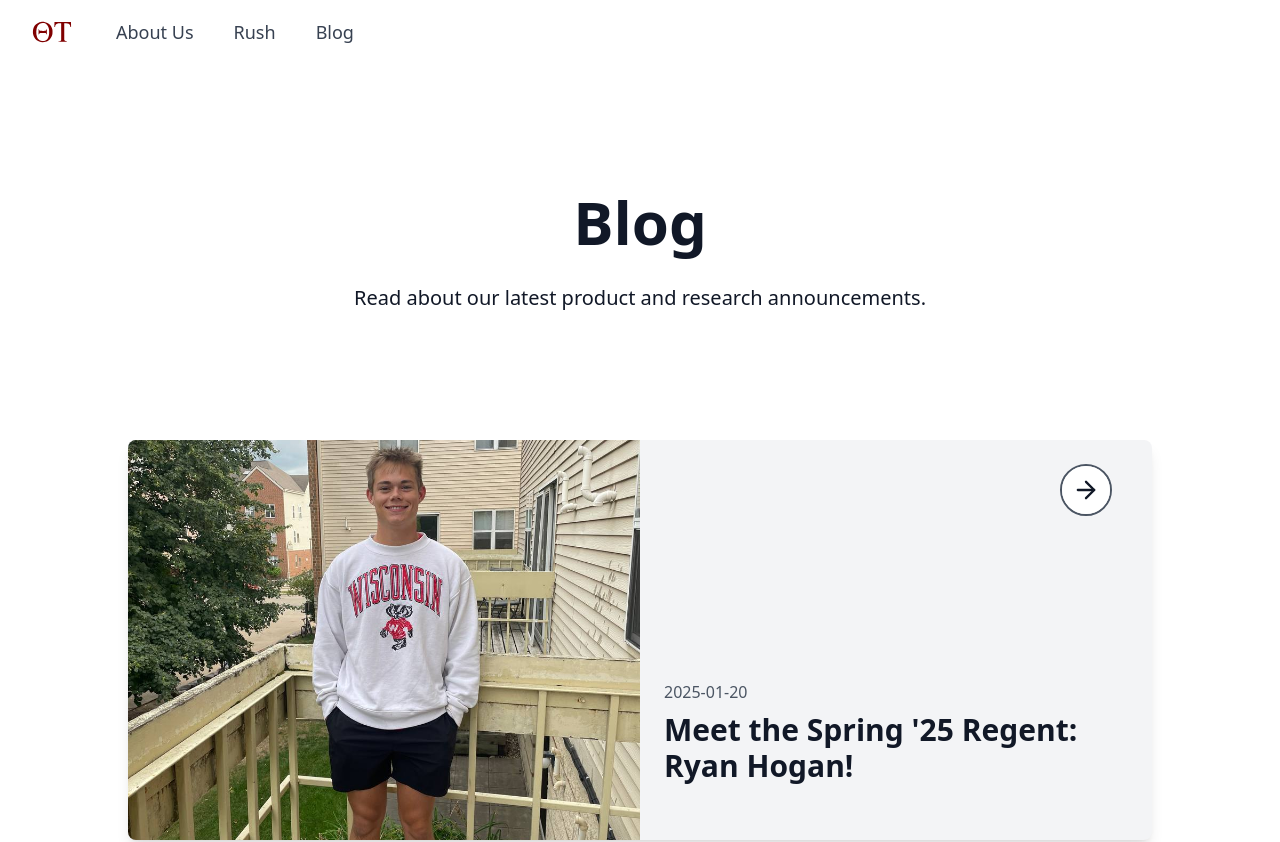
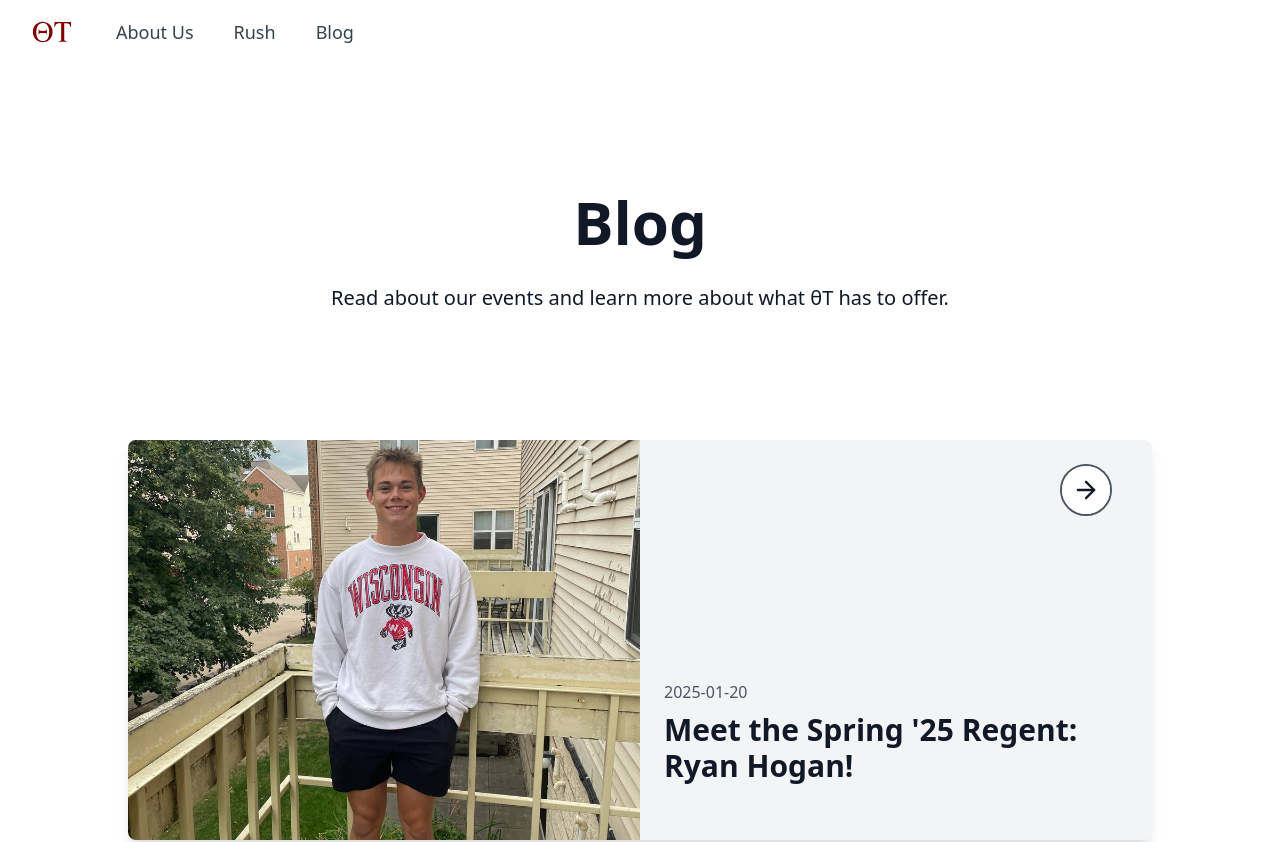
Before and after one commit to aadya-g/theta-tau, a Next.js app: page /blog in a window 1280 px wide. Shown: the top 842 px of the page. Built offline with nearby package versions, Linux system fonts and the light colour scheme.

Commit message:
fix blog page subheader

```diff
--- a/src/app/blog/page.tsx
+++ b/src/app/blog/page.tsx
@@ -12,7 +12,7 @@
         <div className="max-w-7xl mx-auto bg-white text-gray-900">
             <section className=" px-4 pt-32 pb-16">
                 <h1 className="text-6xl font-bold text-center mb-8">Blog</h1>
-                <p className="text-xl text-center mb-32">Read about our latest product and research announcements.</p>
+                <p className="text-xl text-center mb-32">Read about our events and learn more about what θT has to offer.</p>
 
                 {/* Featured Article */}
                 {featuredPost && <FeaturedBlogPost post={featuredPost} />}
```
